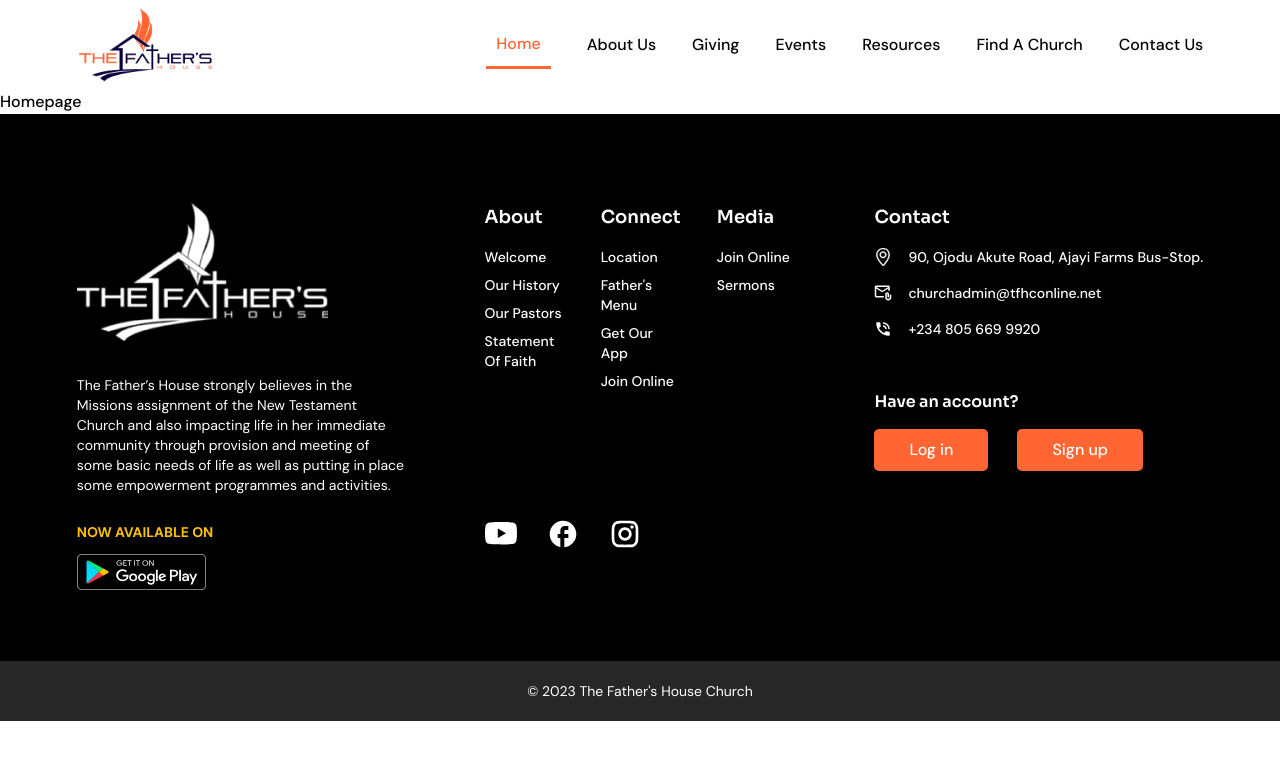
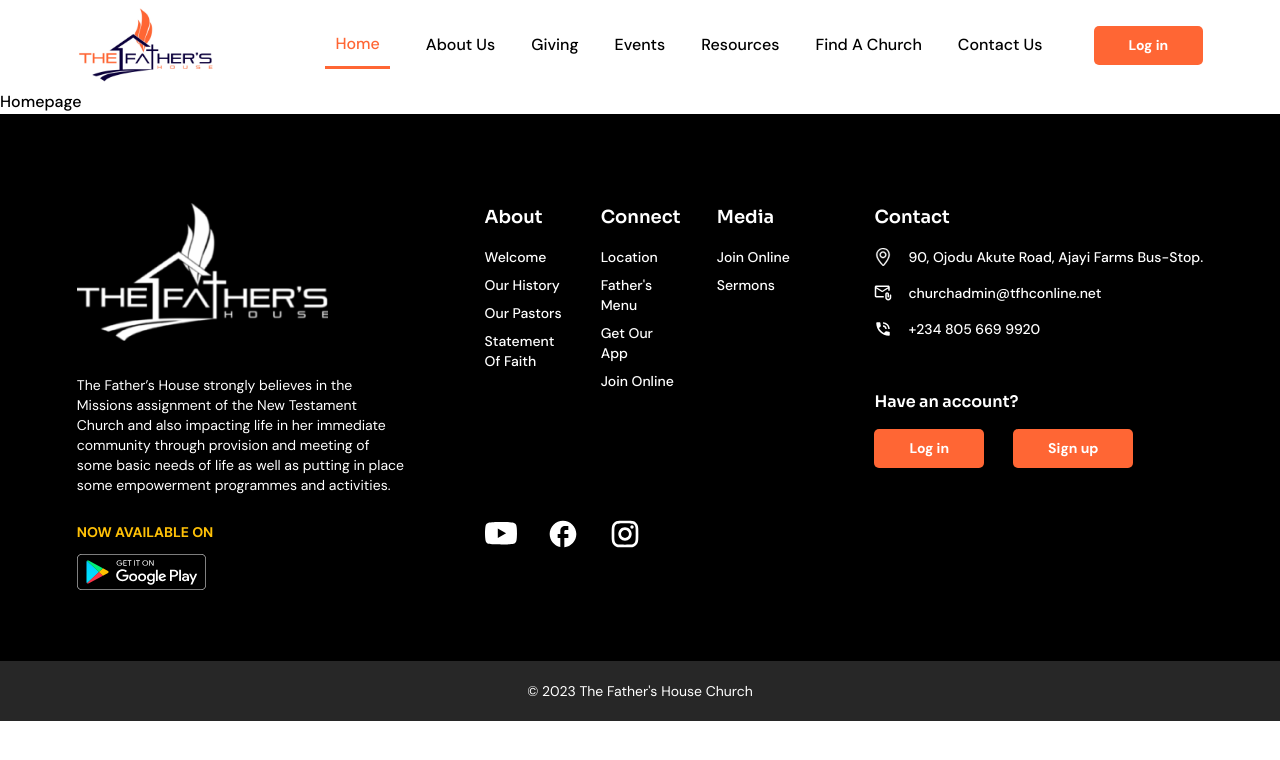
Before and after one commit to umadmego/umadmego, a Next.js app: page / in a window 1280 px wide. Shown: the top 760 px of the page. Built offline with nearby package versions, Linux system fonts and the light colour scheme.

Commit message:
login button

```diff
--- a/src/common/Button/styles.module.css
+++ b/src/common/Button/styles.module.css
@@ -6,6 +6,10 @@
   transition: filter 0.5s;
   outline: none;
   border: none;
+  color: #fff;
+  font-family: DM Sans, sans-serif;
+  font-size: 14px;
+  font-weight: 700;
 }
 
 .button:hover {
--- a/src/components/layout/Navbar/NavLinks.tsx
+++ b/src/components/layout/Navbar/NavLinks.tsx
@@ -1,3 +1,4 @@
+import Button from '@/common/Button';
 import Link from 'next/link';
 import { useRouter } from 'next/router';
 import React from 'react';
@@ -10,7 +11,7 @@ function NavLinks() {
     1;
   };
   return (
-    <div>
+    <div className='flex items-center'>
       <div className='flex items-center gap-9'>
         {links.map((link) => (
           <Link
@@ -26,6 +27,7 @@ function NavLinks() {
           </Link>
         ))}
       </div>
+      <Button className='ml-[4vw]'>Log in</Button>
     </div>
   );
 }
```
